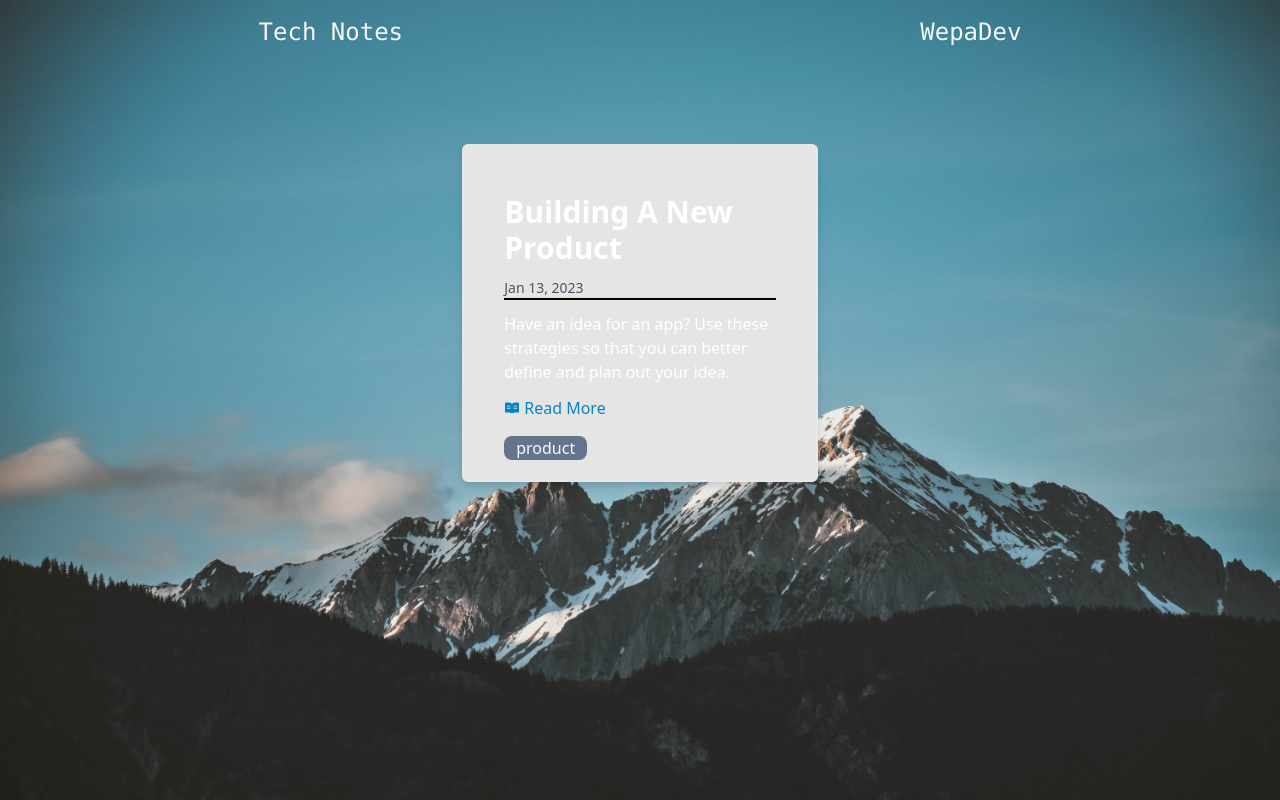
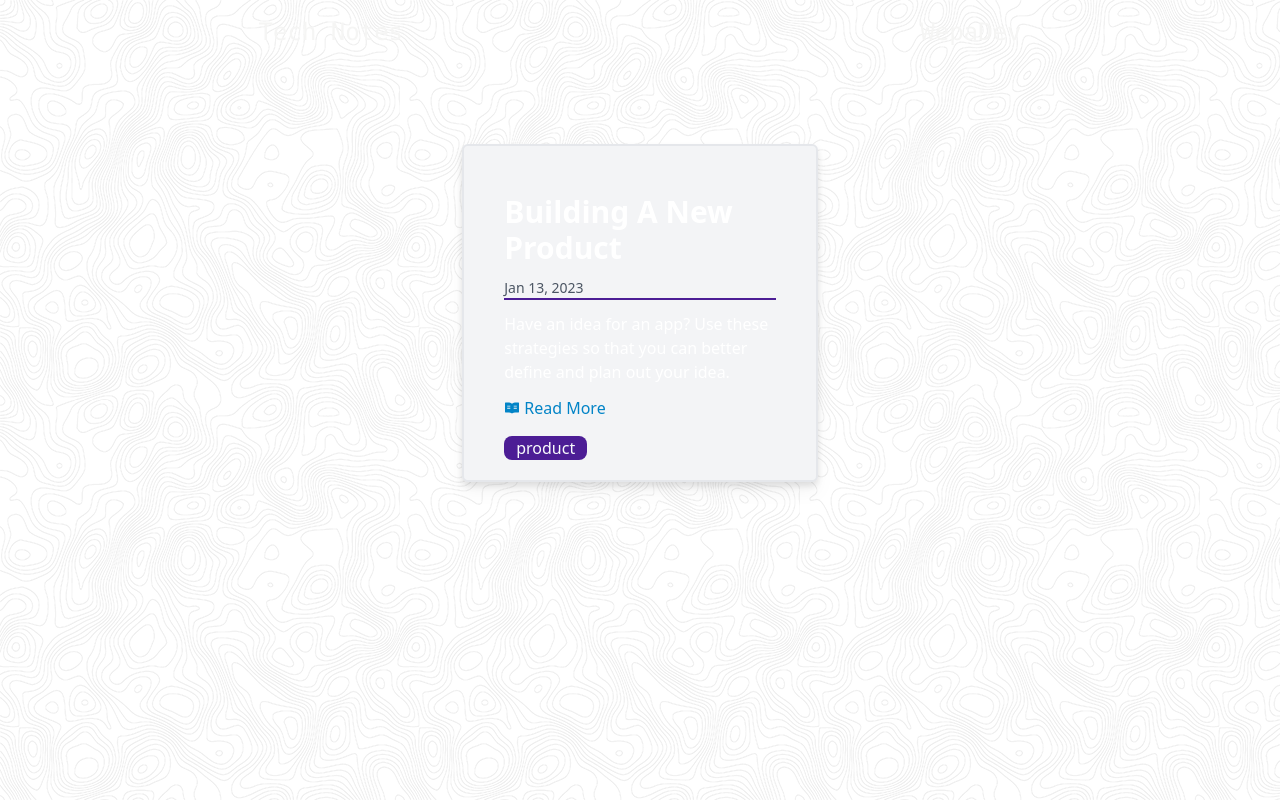
Before and after one commit to Bedrock02/tech-blog, a Next.js app: page / in a window 1280 px wide. Built offline with nearby package versions, Linux system fonts and the light colour scheme.

Commit message:
Updated stylings to match personal site

```diff
--- a/components/Card/card.styles.ts
+++ b/components/Card/card.styles.ts
@@ -2,7 +2,7 @@ import { generateTailWindStrings } from '../../lib/utils';
 
 const styles = {
     container: [
-        'bg-stone-200',
+        'bg-gray-100',
         'border-2',
         'content-center',
         'drop-shadow-lg',
@@ -29,7 +29,7 @@ const styles = {
         'text-sm'
     ],
     metaData: [
-        'border-black',
+        'border-violet-900',
         'border-t-2',
         'py-3'
     ],
--- a/components/Post/post.styles.ts
+++ b/components/Post/post.styles.ts
@@ -2,7 +2,7 @@ import { generateTailWindStrings } from "../../lib/utils"
 
 const postStyles = generateTailWindStrings({
     articleContainer: [
-        'bg-stone-100',
+        'bg-gray-100',
         'prose',
         'max-w-full',
         'mx-auto',
@@ -27,6 +27,7 @@ const postStyles = generateTailWindStrings({
         'justify-around',
         'text-stone-500',
         'w-3/5',
+        'text-violet-900',
     ],
     metaDataItem: [
         'flex',
--- a/components/Tags/tags.styles.ts
+++ b/components/Tags/tags.styles.ts
@@ -11,7 +11,7 @@ const styles = {
         'gap-1'
     ],
     tag: [
-        'bg-slate-500',
+        'bg-violet-900',
         'px-3',
         'rounded-lg',
         'text-slate-50',
--- a/styles/globals.css
+++ b/styles/globals.css
@@ -91,8 +91,8 @@ body {
 
 body {
   color: rgb(var(--foreground-rgb));
-  background-image: url('/images/pexels-stephan-seeber-1054218.jpg');
-  background-size: cover;
+  background-image: url('/images/topography.png');
+  background-repeat: repeat;
 }
 
 a {
```
Also changed, not shown: public/images/pexels-stephan-seeber-1054218.jpg (deleted), public/images/topography.png (added).
